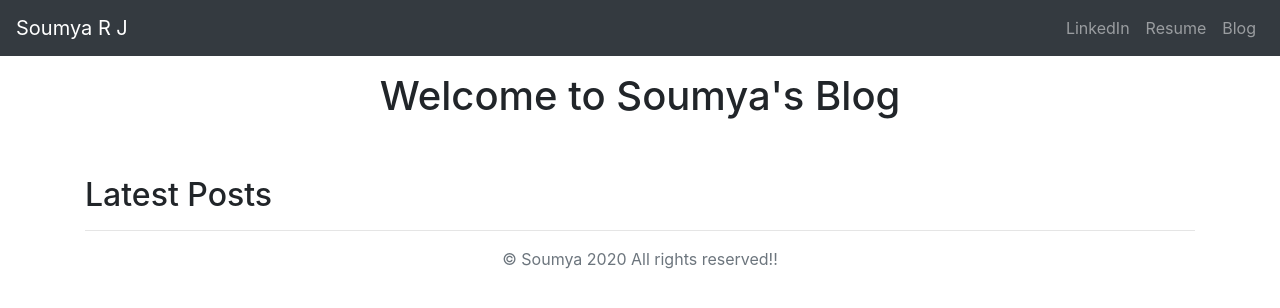
After one commit to SoumyaRJ-ai/portfolio-project, a Django app: page /blogs/ in a window 1280 px wide. The commit adds this page. Shown: the top 308 px of the page. Run offline with Django 3.2, Linux system fonts and the light colour scheme; data that the repository does not hold is empty; some libraries are stand-ins or nearby versions.

Commit message:
Blog functionality committed

```diff
--- /dev/null
+++ b/blog/templates/blog/allblogs.html
@@ -0,0 +1,23 @@
+{% extends "jobs/base.html" %}
+{% block content %}
+
+    <div class="container">
+        <h1 class="text-center pt-3"> Welcome to Soumya's Blog</h1>
+        <br/>
+        <br/>
+        <h2>Latest Posts</h2>
+        <hr>
+        {% for blog in blogs %}
+        <div class="container">
+            <h3> <a href="{% url 'detailblog' blog.id %}">{{ blog.title }}</a> </h3>
+            {{ blog.date }}
+            <br/>
+            <img class="img-fluid" src="{{ blog.blog_image.url }}" height="200" width="200"></img>
+            <br/>
+            {{ blog.summary }}
+            <br/>
+        </div>
+        {% endfor %}
+    </div>
+
+{% endblock content %}
--- /dev/null
+++ b/blog/urls.py
@@ -0,0 +1,8 @@
+from django.urls import path
+from . import views
+
+
+urlpatterns = [
+    path('', views.allblogs, name='allblogs'),
+    path('<int:blog_id>/', views.detailblog, name='detailblog'),
+]
--- a/blog/views.py
+++ b/blog/views.py
@@ -1,3 +1,14 @@
-from django.shortcuts import render
+from django.shortcuts import render, get_object_or_404
+from .models import Blog
 
-# Create your views here.
+
+def allblogs(request):
+    blogs = Blog.objects.all
+    title = "Blogs"
+    return render(request, 'blog/allblogs.html', {'blogs': blogs, 'title':title})
+
+
+def detailblog(request, blog_id):
+    detailblog = get_object_or_404(Blog, pk=blog_id)
+    title = detailblog.title
+    return render(request, 'blog/detail.html', {'blog': detailblog, 'title':title})
--- /dev/null
+++ b/jobs/templates/jobs/base.html
@@ -0,0 +1,69 @@
+{% load static %}
+
+<!doctype html>
+<html lang="en">
+<head>
+    <meta charset="utf-8">
+    <meta name="viewport" content="width=device-width, initial-scale=1, shrink-to-fit=no">
+    <meta name="description" content="">
+    <meta name="author" content="Mark Otto, Jacob Thornton, and Bootstrap contributors">
+    <meta name="generator" content="Jekyll v4.1.1">
+    {% if title %}
+        <title>{{ title }}</title>
+    {% else %}
+        <title>Portfolio</title>
+    {% endif %}
+    <link rel="canonical" href="https://getbootstrap.com/docs/4.5/examples/album/">
+
+    <!-- Bootstrap core CSS -->
+    <link rel="stylesheet" href="https://stackpath.bootstrapcdn.com/bootstrap/4.5.2/css/bootstrap.min.css" integrity="sha384-JcKb8q3iqJ61gNV9KGb8thSsNjpSL0n8PARn9HuZOnIxN0hoP+VmmDGMN5t9UJ0Z" crossorigin="anonymous">
+
+    <style>
+      .bd-placeholder-img {
+        font-size: 1.125rem;
+        text-anchor: middle;
+        -webkit-user-select: none;
+        -moz-user-select: none;
+        -ms-user-select: none;
+        user-select: none;
+      }
+
+      @media (min-width: 768px) {
+        .bd-placeholder-img-lg {
+          font-size: 3.5rem;
+        }
+      }
+    </style>
+    <!-- Custom styles for this template -->
+    <link href="album.css" rel="stylesheet">
+</head>
+<body>
+<header>
+    <nav class="navbar navbar-expand-lg navbar-dark bg-dark">
+        <a class="navbar-brand" href="{% url 'jobs_home' %}">Soumya R J</a>
+        <button class="navbar-toggler" type="button" data-toggle="collapse" data-target="#navbarNavAltMarkup" aria-controls="navbarNavAltMarkup" aria-expanded="false" aria-label="Toggle navigation">
+            <span class="navbar-toggler-icon"></span>
+        </button>
+        <div class="collapse navbar-collapse" id="navbarNavAltMarkup">
+            <div class="navbar-nav ml-auto">
+                <a class="nav-link" href="https://www.linkedin.com/in/soumyarj/">LinkedIn</a>
+                <a class="nav-link" href="{% static 'jobs/ResumeSoumyaRJ.pdf' %}">Resume</a>
+                <a class="nav-link" href="{% url 'allblogs' %}">Blog</a>
+            </div>
+        </div>
+    </nav>
+</header>
+
+<main role="main">
+    {% block content %}{% endblock %}
+</main>
+<footer class="text-muted">
+    <div class="container text-center">
+        <p>&#169; Soumya {% now "Y" %} All rights reserved!!</p>
+    </div>
+</footer>
+<script src="https://code.jquery.com/jquery-3.5.1.slim.min.js" integrity="sha384-DfXdz2htPH0lsSSs5nCTpuj/zy4C+OGpamoFVy38MVBnE+IbbVYUew+OrCXaRkfj" crossorigin="anonymous"></script>
+<script src="https://cdn.jsdelivr.net/npm/popper.js@1.16.1/dist/umd/popper.min.js" integrity="sha384-9/reFTGAW83EW2RDu2S0VKaIzap3H66lZH81PoYlFhbGU+6BZp6G7niu735Sk7lN" crossorigin="anonymous"></script>
+<script src="https://stackpath.bootstrapcdn.com/bootstrap/4.5.2/js/bootstrap.min.js" integrity="sha384-B4gt1jrGC7Jh4AgTPSdUtOBvfO8shuf57BaghqFfPlYxofvL8/KUEfYiJOMMV+rV" crossorigin="anonymous"></script>
+</body>
+</html>
--- a/jobs/views.py
+++ b/jobs/views.py
@@ -4,4 +4,5 @@ from .models import Job
 
 def home(request):
     jobs = Job.objects
-    return render(request, 'jobs/home.html', {'jobs':jobs})
+    title = "Home"
+    return render(request, 'jobs/home.html', {'jobs':jobs, 'title':title})
--- a/portfolio/settings.py
+++ b/portfolio/settings.py
@@ -124,6 +124,11 @@ USE_TZ = True
 # Static files (CSS, JavaScript, Images)
 # https://docs.djangoproject.com/en/3.1/howto/static-files/
 
+# STATICFILES_DIRS = [
+#     os.path.join(BASE_DIR, '/portfolio/static/')  # We are telling django to find out all the static files here
+# ]
+
+STATIC_ROOT = os.path.join(BASE_DIR, 'static')  # This will create a project level static folder and will help collecting all the static files at one place
 STATIC_URL = '/static/'
 
 MEDIA_ROOT = os.path.join(BASE_DIR, 'media')
--- a/portfolio/urls.py
+++ b/portfolio/urls.py
@@ -17,11 +17,11 @@ from django.contrib import admin
 from django.urls import path, include
 from django.conf import settings
 from django.conf.urls.static import static
-import jobs.views
 
 
 urlpatterns = [
     path('admin/', admin.site.urls),
-    # path('', include('jobs.urls') ),  # This is one way of calling views of other app inside project
-    path('', jobs.views.home, name='home')  # This is another way of calling views of other app inside project
+    path('', include('jobs.urls')),  # This is one way of calling views of other app inside project
+    # path('', jobs.views.home, name='home')  # This is another way of calling views of other app inside project
+    path('blogs/', include('blog.urls')),
 ] + static(settings.MEDIA_URL, document_root=settings.MEDIA_ROOT)
```
Also changed, not shown: blog/models.py (+9 -0 lines), blog/templates/blog/detail.html (added, +10 -0 lines), jobs/templates/jobs/home.html (+5 -65 lines), blog/migrations/0002_auto_20201010_2117.py (added), blog/migrations/0003_auto_20201010_2128.py (added), jobs/static/jobs/MyPICDhanuskodi.jpg (added), 1 other file.
